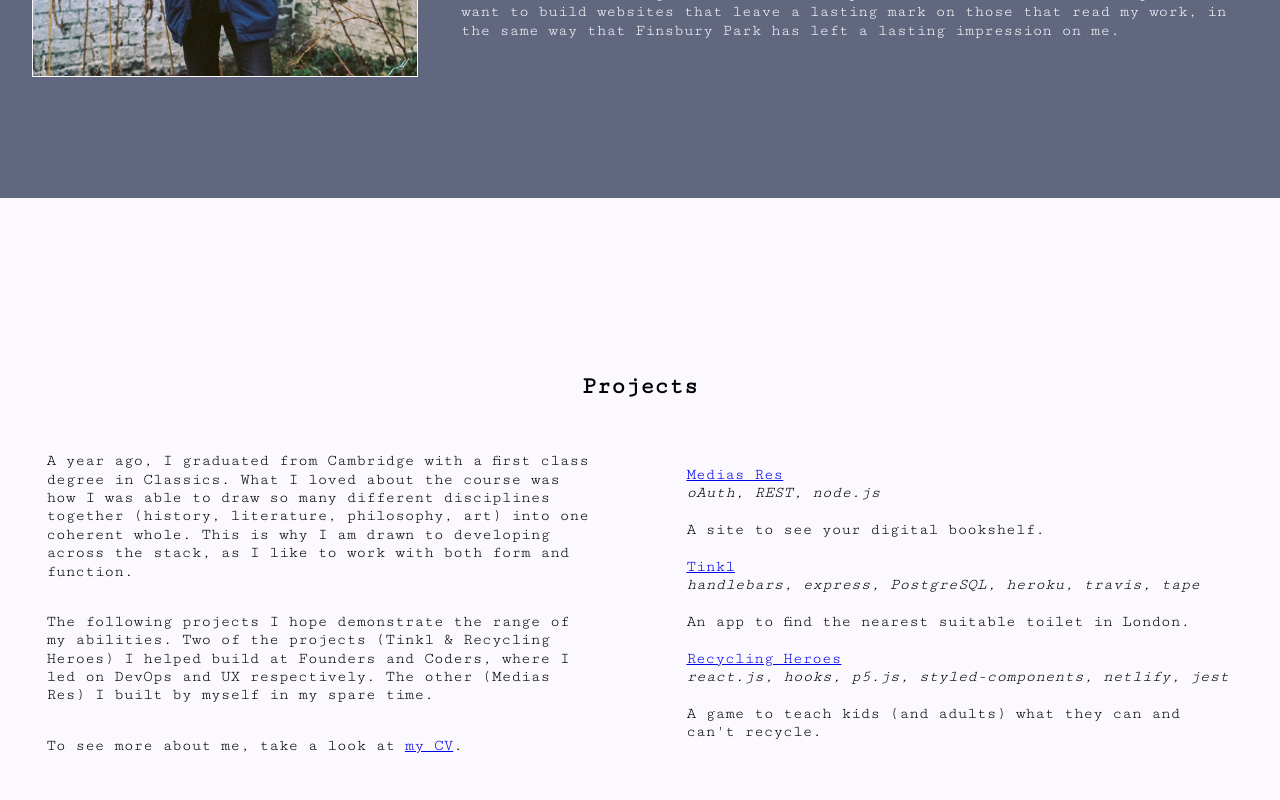
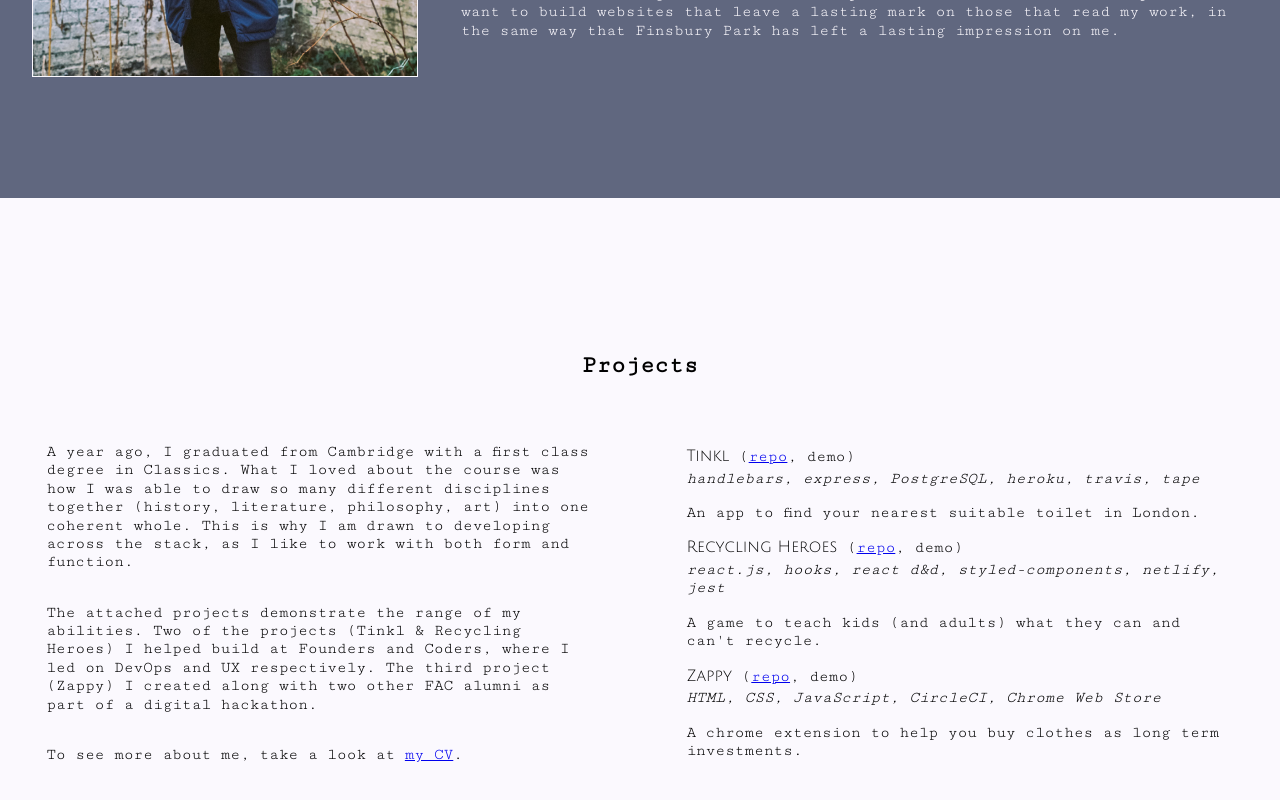
Before and after one commit to Fweddi/portfolio, a React (Vite) app: page / in a window 1280 px wide. Shown: the part 1322-2122 px from the top of the page. Built offline with nearby package versions, Linux system fonts and the light colour scheme; the HTML template or start-up script is replaced by a standard one.

Commit message:
Update and reformat links

```diff
--- a/src/components/Projects.js
+++ b/src/components/Projects.js
@@ -1,50 +1,112 @@
 import React from "react";
 import PDFfilepath from "../assets/Freddie Preece CV.pdf";
-import { ProjectText, ProjectLinks, ProjectAnchor, ProjectSection, ProjectTop, ProjectBottom, ProjectParagraph, ProjectLink, ProjectHeader } from "./styles/Projects.style";
+import {
+  ProjectText,
+  ProjectLinks,
+  ProjectAnchor,
+  ProjectSection,
+  ProjectTop,
+  ProjectBottom,
+  ProjectParagraph,
+  ProjectLink,
+  ProjectTitle,
+  ProjectHeader,
+  ProjectSectionHeading,
+  ProjectStack,
+  ProjectDetails
+} from "./styles/Projects.style";
 
 const Projects = () => {
   return (
     <ProjectSection>
-            <ProjectAnchor id='projects' />
+      <ProjectAnchor id="projects" />
 
       <ProjectTop>
-                <ProjectHeader>Projects</ProjectHeader>
+        <ProjectSectionHeading>Projects</ProjectSectionHeading>
       </ProjectTop>
 
       <ProjectBottom>
-
         <ProjectText>
           <ProjectParagraph>
-                            A year ago, I graduated from Cambridge with a first class degree in Classics. What I loved about the course was how I was able to draw so many different disciplines together (history, literature, philosophy, art) into one coherent whole. This is why I am drawn to developing across the stack, as I like to work with both form and function.
+            A year ago, I graduated from Cambridge with a first class degree in
+            Classics. What I loved about the course was how I was able to draw
+            so many different disciplines together (history, literature,
+            philosophy, art) into one coherent whole. This is why I am drawn to
+            developing across the stack, as I like to work with both form and
+            function.
           </ProjectParagraph>
           <ProjectParagraph>
-                            The following projects I hope demonstrate the range of my abilities. Two of the projects (Tinkl & Recycling Heroes) I helped build at Founders and Coders, where I led on DevOps and UX respectively. The other (Medias Res) I built by myself in my spare time.
+            The attached projects demonstrate the range of my abilities. Two of
+            the projects (Tinkl & Recycling Heroes) I helped build at Founders
+            and Coders, where I led on DevOps and UX respectively. The third
+            project (Zappy) I created along with two other FAC alumni as part of
+            a digital hackathon.
           </ProjectParagraph>
           <ProjectParagraph>
-                            To see more about me, take a look at <a href={PDFfilepath} target='_blank'>my CV</a>.
+            To see more about me, take a look at{" "}
+            <a href={PDFfilepath} target="_blank">
+              my CV
+            </a>
+            .
           </ProjectParagraph>
         </ProjectText>
 
         <ProjectLinks>
           <ProjectParagraph>
-                        <ProjectLink href='https://github.com/Fweddi/mediasres' target='_blank'><li>Medias Res</li></ProjectLink>
-                        <i>oAuth, REST, node.js</i><br /><br />
-                        A site to see your digital bookshelf.
-                        <br /><br />
-                        <ProjectLink href='https://github.com/FAC-Sixteen/Tinkl' target='_blank'><li>Tinkl</li></ProjectLink>
-                        <i>handlebars, express, PostgreSQL, heroku, travis, tape</i><br /><br />
-                        An app to find the nearest suitable toilet in London.
-                        <br /><br />
-                        <ProjectLink href='https://github.com/FAC-Sixteen/RE4.W' target='_blank'><li>Recycling Heroes</li></ProjectLink>
-                        <i>react.js, hooks, p5.js, styled-components, netlify, jest</i><br /><br />
-                        A game to teach kids (and adults) what they can and can't recycle.<br />
+            <ProjectDetails>
+              <ProjectHeader>
+                <ProjectTitle>Tinkl</ProjectTitle> (
+                <ProjectLink
+                  href="https://github.com/FAC-Sixteen/Tinkl"
+                  target="_blank"
+                >
+                  repo
+                </ProjectLink>
+                , demo)
+              </ProjectHeader>
+              <ProjectStack>
+                handlebars, express, PostgreSQL, heroku, travis, tape
+              </ProjectStack>
+              An app to find your nearest suitable toilet in London.
+            </ProjectDetails>
+            <ProjectDetails>
+              <ProjectHeader>
+                <ProjectTitle>Recycling Heroes</ProjectTitle> (
+                <ProjectLink
+                  href="https://github.com/FAC-Sixteen/RE4.W"
+                  target="_blank"
+                >
+                  repo
+                </ProjectLink>
+                , demo)
+              </ProjectHeader>
+              <ProjectStack>
+                react.js, hooks, react d&d, styled-components, netlify, jest
+              </ProjectStack>
+              A game to teach kids (and adults) what they can and can't recycle.
+            </ProjectDetails>
+            <ProjectDetails>
+              <ProjectHeader>
+                <ProjectTitle>Zappy</ProjectTitle> (
+                <ProjectLink
+                  href="https://github.com/Fweddi/zappy"
+                  target="_blank"
+                >
+                  repo
+                </ProjectLink>
+                , demo)
+              </ProjectHeader>
+              <ProjectStack>
+                HTML, CSS, JavaScript, CircleCI, Chrome Web Store
+              </ProjectStack>
+              A chrome extension to help you buy clothes as long term
+              investments.
+            </ProjectDetails>
           </ProjectParagraph>
         </ProjectLinks>
       </ProjectBottom>
-
-
     </ProjectSection>
   );
-}
+};
 
 export default Projects;
--- a/src/components/styles/Projects.style.js
+++ b/src/components/styles/Projects.style.js
@@ -16,7 +16,7 @@ flex-flow: column wrap;
 justify-content: center;
 align-items: center;
 background-color: #FBF9FE;
-@media only screen and (max-width:768px) {
+@media only screen and (max-width:900px) {
   flex-direction: column;
   height: auto;
 }
@@ -35,7 +35,7 @@ const ProjectBottom = styled.div`
   display: flex;
   justify-content: space-around;
   align-items: center;
-  @media only screen and (max-width:768px) {
+  @media only screen and (max-width:900px) {
     flex-direction: column-reverse;
     height: auto;
   }
@@ -47,7 +47,7 @@ const ProjectLinks = styled.div`
   width: 80%;
   align-items: center;
   padding: 1em;
-  @media only screen and (max-width:768px) {
+  @media only screen and (max-width:900px) {
   border-bottom: 1px solid black;
   }
 `;
@@ -69,14 +69,31 @@ const ProjectParagraph = styled.p`
 `;
 
 const ProjectLink = styled.a`
-  // color: black;
+  text-decoration: underline;
 `;
 
-const ProjectHeader = styled.h2`
+const ProjectTitle = styled.span`
+font-family: 'Julius Sans One', sans-serif;
+margin: 0.5em 0em;
+`
+const ProjectHeader = styled.header`
+
+`;
+
+const ProjectStack = styled.div`
+  font-style: italic;
+  margin: 0.2em 0 1em 0;
+`;
+
+const ProjectSectionHeading = styled.h2`
   font-family: "Cutive Mono", monospace;
   color: black;
   padding-top: 1em;
 `;
+
+const ProjectDetails = styled.div`
+  margin: 1em 0em;
+`
 
 export {
   ProjectText,
@@ -87,5 +104,9 @@ export {
   ProjectBottom,
   ProjectParagraph,
   ProjectLink,
-  ProjectHeader
+  ProjectTitle,
+  ProjectHeader,
+  ProjectStack,
+  ProjectSectionHeading,
+  ProjectDetails
 };
```
Also changed, not shown: 5 other files (tests, documents, lock files or other folders). Lines whose indentation alone changed are shown as unchanged.
